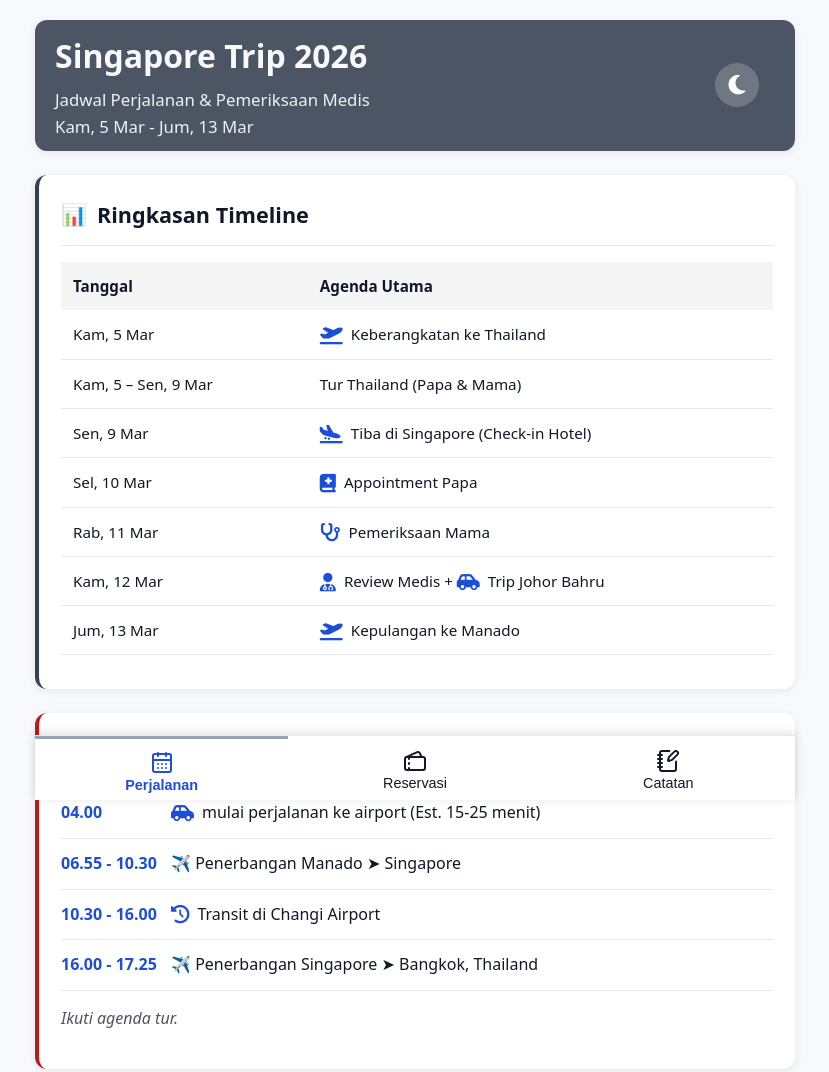
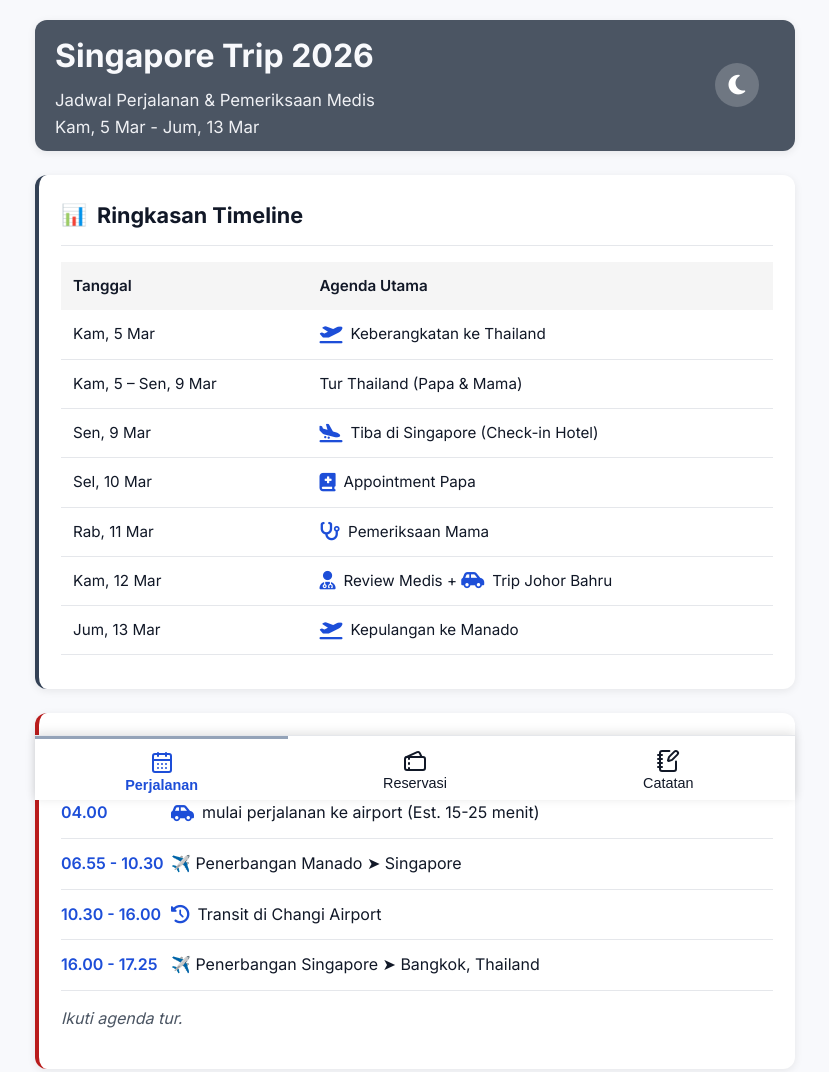
Before and after one commit to jerryst21/travel, a plain HTML site: page index.html in a window 1280 px wide. Shown: the top 1072 px of the page, without its empty margins (225-1054 px from the left). Drawn offline with nearby package versions, Linux system fonts and the light colour scheme.

Commit message:
Add Google Fonts link and update font family

```diff
--- a/index.html
+++ b/index.html
@@ -6,6 +6,7 @@
         <meta name="viewport" content="width=device-width, initial-scale=1.0" />
         <title>Itinerary Singapore 2026 - Family</title>
         <link rel="icon" href="uploads/2026-03-08-travelicon.png" type="image/png" />
+		<link href="https://fonts.googleapis.com/css2?family=Inter:wght@400;500;600;700&display=swap" rel="stylesheet">
         <!-- ICON LIBRARIES -->
         <script src="https://unpkg.com/lucide@latest"></script>
         <link rel="stylesheet" href="https://cdnjs.cloudflare.com/ajax/libs/font-awesome/6.5.1/css/all.min.css" />
@@ -51,7 +52,7 @@
          ========================================================= */
 
         body {
-            font-family: system-ui, -apple-system, "Segoe UI", Roboto, sans-serif;
+            font-family: 'Inter', sans-serif;
             background: var(--bg-body);
             color: var(--text-primary);
             margin: 0;
@@ -618,7 +619,7 @@
                     <p> 🛎️ <strong>Check-in:</strong> Senin, 9 Maret
                         <br /> 👋 <strong>Check-out:</strong> Jumat, 13 Maret (4 Malam – 2 Kamar)
                         <br /> 👥 <strong>Tamu:</strong> Papa, Mama, Charlie, Linda </p>
-                    <p class="important-note"> 📍 <strong>Hotel E-Voucher:</strong><a class="pdf-link" href="uploads/2026-03-09-Hotel_E-Voucher_-_Order_ID_1337833521.pdf" target="_blank"><i class="fa-solid fa-file-pdf"></i>Order ID 1337833521.pdf </a>
+                    <p class="important-note"> 📍 <strong>Hotel E-Voucher: </strong><a class="pdf-link" href="uploads/2026-03-09-Hotel_E-Voucher_-_Order_ID_1337833521.pdf" target="_blank"><i class="fa-solid fa-file-pdf"></i>Order ID 1337833521.pdf </a>
                         <br />⏱️ Est. Changi ➔ Hotel: 20–30 menit </p>
                 </div>
                 <div class="card border-flight">
```
